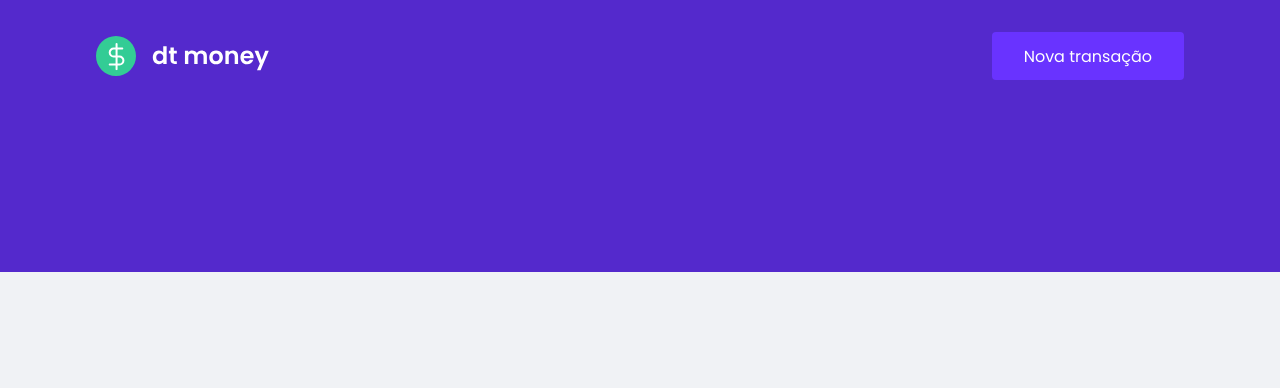
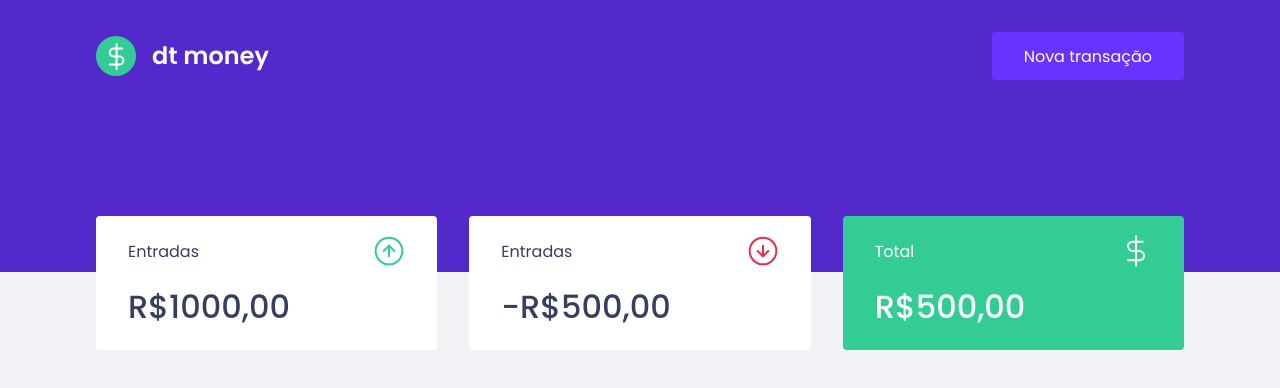
Before and after one commit to mohamedstt/moneyapp, a React (Create React App) app: page / in a window 1280 px wide. Shown: the top 388 px of the page. Built offline with nearby package versions, Linux system fonts and the light colour scheme.

Commit message:
Summary component implemented.

```diff
--- a/public/index.html
+++ b/public/index.html
@@ -7,7 +7,7 @@
     <link rel="shortcut icon" href="favicon.png" type="image/png" />
     <title>Money App</title>
     <link
-      href="https://fonts.googleapis.com/css2?family=Poppins:wght@400;600&display=swap"
+      href="https://fonts.googleapis.com/css2?family=Poppins:wght@400;500;600&display=swap"
       rel="stylesheet"
     />
   </head>
--- a/src/App.tsx
+++ b/src/App.tsx
@@ -1,3 +1,4 @@
+import { Dashboard } from "./components/Dashboard";
 import { Header } from "./components/Header";
 import { GlobalStyle } from "./styles/global";
 
@@ -5,6 +6,7 @@
   return (
     <>
       <Header />
+      <Dashboard />
       <GlobalStyle />
     </>
   );
--- /dev/null
+++ b/src/components/Dashboard/index.tsx
@@ -0,0 +1,10 @@
+import { Container } from "../Dashboard/styles";
+import { Summary } from "../Summary";
+
+export function Dashboard() {
+  return (
+    <Container>
+      <Summary />
+    </Container>
+  );
+}
--- /dev/null
+++ b/src/components/Dashboard/styles.ts
@@ -0,0 +1,7 @@
+import styled from 'styled-components';
+
+export const Container = styled.main`
+    max-width:1120px;
+    margin: 0 auto;
+    padding: 2.5rem 1rem;
+`;
--- /dev/null
+++ b/src/components/Summary/index.tsx
@@ -0,0 +1,31 @@
+import { Container } from "./styles";
+import incomeImg from "../../assets/income.svg";
+import outcomeImg from "../../assets/outcome.svg";
+import totalImg from "../../assets/total.svg";
+export function Summary() {
+  return (
+    <Container>
+      <div>
+        <header>
+          <p>Entradas</p>
+          <img src={incomeImg} alt="entradas" />
+        </header>
+        <strong>R$1000,00</strong>
+      </div>
+      <div>
+        <header>
+          <p>Entradas</p>
+          <img src={outcomeImg} alt="saidas" />
+        </header>
+        <strong>-R$500,00</strong>
+      </div>
+      <div className="highlight-background">
+        <header>
+          <p>Total</p>
+          <img src={totalImg} alt="total" />
+        </header>
+        <strong>R$500,00</strong>
+      </div>
+    </Container>
+  );
+}
--- /dev/null
+++ b/src/components/Summary/styles.ts
@@ -0,0 +1,33 @@
+import styled from "styled-components";
+
+export const Container = styled.div`
+    display:grid;
+    grid-template-columns: repeat(3,1fr);
+    gap: 2rem;
+    margin-top: -6rem;
+
+    div {
+        background: var(--shape);
+        padding: 1.2rem 2rem;
+        border-radius:0.25rem;
+        color: var(--text-title);
+
+        header {
+            display: flex;
+            align-items: center;
+            justify-content: space-between;
+        }
+
+        strong {
+            display: block;
+            margin-top:1rem;
+            font-size: 2rem;
+            font-weight: 500;
+            line-height: 3rem
+        }
+        &.highlight-background {
+            background: var(--green);
+            color: #fff;
+        }
+    }
+`;
--- a/src/styles/global.ts
+++ b/src/styles/global.ts
@@ -5,6 +5,7 @@
 
     --red: #e52e4d;
     --blue: #5429cc;
+    --green: #33cc95;
 
     --blue-light: #6933ff;
 
```
